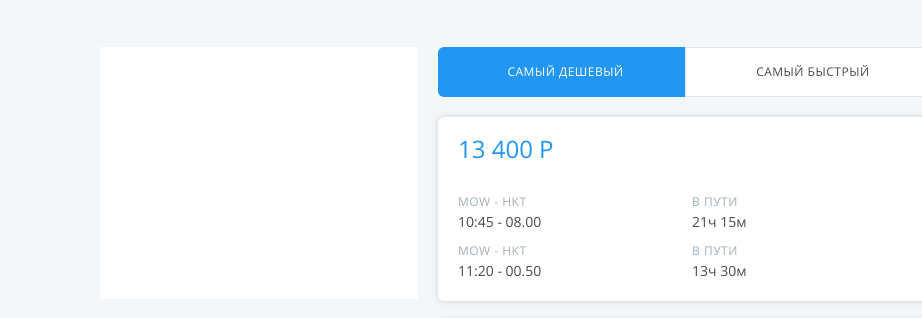
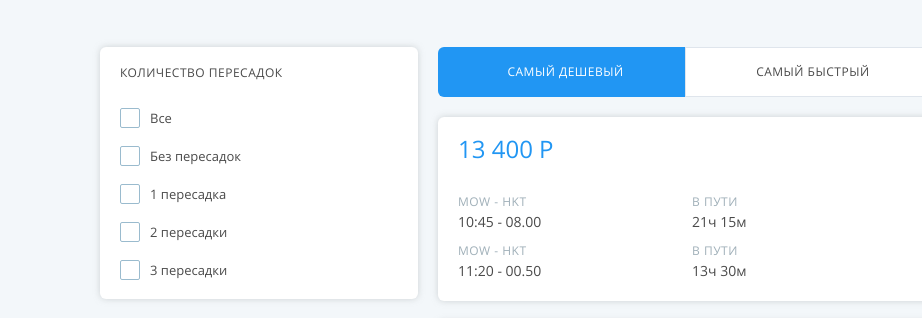
Before and after one commit to tpodkur/Aviasales, a React app: page / in a window 1280 px wide. Shown: the part 147-465 px from the top of the page, 0-922 px from the left. Built offline with nearby package versions, Linux system fonts and the light colour scheme.

Commit message:
add styles for filter block

```diff
--- a/src/components/content-block/content-block.module.scss
+++ b/src/components/content-block/content-block.module.scss
@@ -5,7 +5,7 @@
 }
 
 .show-tickets {
-  margin-top: 20px;
+  margin: 20px 0 50px 0;
   width: 100%;
   height: 50px;
   border: none;
--- a/src/components/filter/filter.js
+++ b/src/components/filter/filter.js
@@ -3,7 +3,21 @@ import React from 'react';
 import classes from './filter.module.scss';
 
 const Filter = () => {
-  return <div className={classes.filter}></div>;
+  const arr = ['Все', 'Без пересадок', '1 пересадка', '2 пересадки', '3 пересадки'];
+  const filterOptions = arr.map((item) => (
+    <label className={classes.option} key={Math.random().toString(16).slice(2)}>
+      <input type="checkbox" className={classes.option__input} />
+      <span className={classes.option__check}></span>
+      <span className={classes.option__label}>{item}</span>
+    </label>
+  ));
+
+  return (
+    <div className={classes.filter}>
+      <p className={classes.filter__name}>количество пересадок</p>
+      {filterOptions}
+    </div>
+  );
 };
 
 export default Filter;
--- a/src/components/filter/filter.module.scss
+++ b/src/components/filter/filter.module.scss
@@ -3,6 +3,90 @@
   min-width: 300px;
   height: 252px;
   background-color: white;
+  border-radius: 6px;
+  box-shadow: 0 0 6px 0 rgba(186, 191, 193, 0.66);
+  display: flex;
+  flex-direction: column;
+  padding-bottom: 10px;
+
+  &__name {
+    color: #4a4a4a;
+    font-size: 12px;
+    font-weight: 600;
+    line-height: 12px;
+    letter-spacing: 0.5px;
+    text-transform: uppercase;
+    padding: 20px;
+  }
+}
+
+.option {
+  height: 40px;
+  padding: 0 20px;
+  display: flex;
+  align-items: center;
+  font-size: 13px;
+  line-height: 20px;
+  letter-spacing: 0;
+  color: #4A4A4A;
+
+  &__input {
+    position: absolute;
+    appearance: none;
+  }
+
+  &__check {
+    position: absolute;
+    width: 20px;
+    height: 20px;
+    border: 1px #9ABBCE solid;
+    border-radius: 2px;
+
+    &::before, &::after {
+      content: '';
+      position: absolute;
+      width: 1.5px;
+      background-color: #2196F3;
+      transform-origin: bottom;
+      opacity: 0;
+    }
+
+    &::before {
+      height: 6px;
+      transform: rotate(-45deg);
+      top: 7px;
+      left: 7px;
+    }
+
+    &::after {
+      height: 10px;
+      transform: rotate(45deg);
+      top: 3px;
+      left: 6px;
+    }
+  }
+
+  &__label {
+    position: relative;
+    left: 30px;
+  }
+
+  &:hover {
+    background-color: #F1FCFF;
+  }
+}
+
+.option__input:checked + .option__check::before,
+.option__input:checked + .option__check::after {
+  opacity: 1;
+}
+
+.option__input:checked + .option__check {
+  border-color: #2196F3;
+}
+
+.option__input:disabled ~ .option__label {
+  opacity: 0.2;
 }
 
 @media (max-width: 960px) {
--- a/src/components/ticket/ticket.module.scss
+++ b/src/components/ticket/ticket.module.scss
@@ -11,7 +11,7 @@
   }
 
   &__price {
-    color: #2196F3;
+    color: #2196f3;
     font-size: 24px;
     line-height: 24px;
     letter-spacing: 0;
@@ -39,7 +39,7 @@
     font-size: 12px;
     font-weight: 600;
     line-height: 18px;
-    color: #A0B0B9;
+    color: #a0b0b9;
     letter-spacing: 0.5px;
     text-transform: uppercase;
   }
@@ -48,7 +48,7 @@
     font-size: 14px;
     font-weight: 600;
     line-height: 21px;
-    color: #4A4A4A;
+    color: #4a4a4a;
     letter-spacing: 0;
 
     &--uppercase {
```
